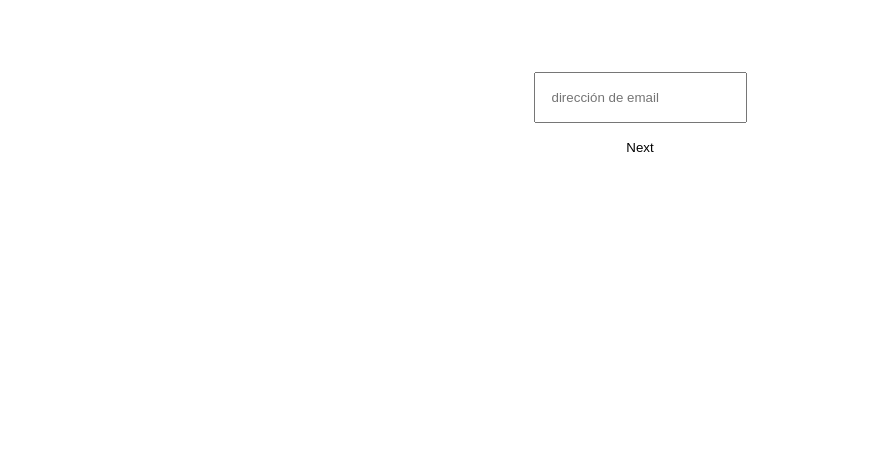
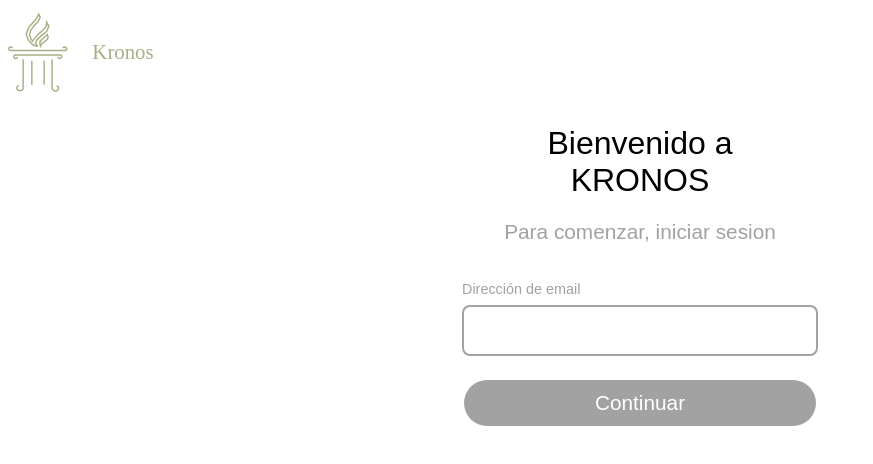
Before and after one commit to Frotolin08/Kronos-Proyecto, a React (Vite) app in the folder Frontend/: page /login in a window 1280 px wide. Shown: the top 464 px of the page, without its empty margins (0-873 px from the left). Built offline with nearby package versions, Linux system fonts and the light colour scheme; a web font is replaced by a local one.

Commit message:
terminado wireframes de login y register falta la segunda tab de contraseña+username

```diff
--- a/Frontend/src/Pages/Login.jsx
+++ b/Frontend/src/Pages/Login.jsx
@@ -1,14 +1,21 @@
+import FancyTitle from "../components/FancyTitle";
 import SplitForm from "../components/SplitForm";
-
+import NavBar from '../components/NavBar'
 export default function Login() {
 const fields= [{name: 'username',
-placeholder: 'dirección de email',
-requireMsg: 'inserte username'},
+requireMsg: 'inserte username',
+label: 'Dirección de email'},
 {name: 'password',
-placeholder: 'contraseña',
 requireMsg: 'inserte contraseña',
-isPassword: true,},
+isPassword: true,
+label:'Contraseña'},
 ]
-return(<SplitForm fields={fields} class='login'/>)
-
+return(
+    <>
+    <NavBar class='emptyNav'logo='../../public/logo.svg' titleLink='/' titleText="Kronos"/>
+<div className='loginPage'>
+    <FancyTitle class='loginTitle'text='Bienvenido a KRONOS' subTitle='Para comenzar, iniciar sesion'/>
+<SplitForm fields={fields} class='login' submitBtn='Inicia Sesion'/>
+</div>
+</>)
 }
--- a/Frontend/src/Pages/Register.jsx
+++ b/Frontend/src/Pages/Register.jsx
@@ -1,38 +1,20 @@
-import { useState } from "react"
-import Form from "../components/Form";
-import PageDisabledModal from "../components/PageDisabledModal";
-import { register } from "../../api/auth";
-export default function Register() {
-const fields =[{
-    name: "username",
-    placeholder: "create a username",
-    requireMsg: "Please insert a username",
-},{
-name: "password",
-    placeholder: "create a password",
-    requireMsg: "Please insert a password",
-    isPassword: true,
-},
-{
-    name: 'repeat password',
-    placeholder: 'please repeat your password',
-    requireMsg: 'please insert the same password',
-    isPassword: true,
-    validateWithPassword: true
+import FancyTitle from "../components/FancyTitle";
+import SplitForm from "../components/SplitForm";
+import NavBar from '../components/NavBar'
+export default function Login() {
+const fields= [{name: 'username',
+requireMsg: 'inserte username',
+placeholder: 'nombre@empresa.com'},
+{name: 'password',
+requireMsg: 'inserte contraseña',
+isPassword: true,},
+]
+return(
+    <>
+    <NavBar class='emptyNav'logo='../../public/logo.svg' titleLink='/' titleText="Kronos"/>
+<div className='loginPage'>
+    <FancyTitle class='loginTitle'text='Regístrate en KRONOS' subTitle='Da comienzo a esta experiencia'/>
+<SplitForm fields={fields} class='register' submitBtn='Inicia Sesion'/>
+</div>
+</>)
 }
-]
-
-const [triggered, setTriggered] = useState(false);
-  const disable = () => setTriggered(false);
-    return (<><p>Please fill out the register form</p>
-    <Form onSubmit={register}fields={fields} setTriggered={setTriggered}
-        triggered={triggered}
-        openModal={true}/>
-         <PageDisabledModal
-                triggered={triggered}
-                disable={disable}
-                innerText="Form submitted succesfully"
-              />
-</>
-)
-}
--- a/Frontend/src/components/NavBar.jsx
+++ b/Frontend/src/components/NavBar.jsx
@@ -4,9 +4,11 @@ export default function Navbar(props) {
 
 return(
 
-<div className='NavBar'>
+<div className={props.class? props.class :'NavBar'}>
     <div className="NavBarLeftDiv">
+    <Link to={props.titleLink}>
     <img onClick={props.logoOnClick}src={props.logo}/>
+    </Link>
     <Link to={props.titleLink}>
         {props.titleText}
     </Link>
--- a/Frontend/src/components/SplitForm.jsx
+++ b/Frontend/src/components/SplitForm.jsx
@@ -26,12 +26,13 @@ export default function(props) {
 return(
 
 <form onSubmit={handleSubmit(onSubmit)} className={props.class}>
+        <label>{currentField.label}</label>
         <input
         type={currentField.isPassword && "password"} {...register(currentField.name, {required: currentField.requireMsg})}
         placeholder={currentField.placeholder}
         />
 
-      <button type='submit'> {step < formFields.length - 1 ? 'Next' : 'Submit'}</button>
+      <button type='submit'> {step < formFields.length - 1 ? 'Continuar' : props.submitBtn}</button>
       </form>
 
 
--- a/Frontend/src/styles.css
+++ b/Frontend/src/styles.css
@@ -1,3 +1,6 @@
+html {
+  font-family: var(--font);
+}
 :root {
   --secondaryColor: #D9D9D9;
   --mainColor: white;
@@ -5,7 +8,7 @@
   --textColor: rgb(255, 255, 255);
   --font: arial;
   --classyFont: 'Castoro Titling';
-  --headerSize: 3.5vmin;
+  --headerSize: 1.3rem;
   --defaultFontWeight: 100;
   --decal: #575F1082;
   --textSize:
@@ -168,18 +171,123 @@ font-size: var(--headerSize);
   }
 
   .login {
-width: 100%;
+width: fit-content;
 text-align: center;
 display: flex;
 align-items: center;
 flex-direction: column;
-padding-top: 4rem;
-gap: 1rem;
+margin-top: 1rem;
+gap: 1.5rem;
 font-family: var(--font);
 
   }
   .login input {
 
-padding: 1rem
+padding: 1rem;
+width: 20rem;
+border-radius: .5rem;
+border-color: var(--tertiaryColor);
+border-width: 0.15rem;
+border-style: solid;
+  }
+
+  .login button {
+
+    width: 22rem;
+    background-color: var(--tertiaryColor);
+    padding: .7rem;
+    border-radius: 1.5rem;
+color: var(--textColor);
+font-size: var(--headerSize);
 
   }
+
+  .loginPage {
+
+display: flex;
+flex-direction: column;
+align-items: center;
+text-align: center;
+padding-top: 6rem;
+font-family: var(--font);
+
+  }
+  .loginTitle {
+    display: flex;
+    justify-content: center;
+    align-items: center;
+    flex-direction: column;
+  }
+  .loginTitle h1{
+margin-bottom: 0;
+font-weight: 100;
+width:15rem;
+  }
+
+  .loginTitle p {
+color:var(--tertiaryColor);
+font-size: 1.3rem;
+
+  }
+
+  .emptyNav {
+
+    width: 100%;
+    display: flex;
+    align-items: center;
+    position: fixed;
+    top: 0px;
+    left: 0px;
+    box-sizing: border-box;
+    background-color: var(--mainColor);
+    height: 12vh;
+    justify-content: space-between;
+    padding: 0.5em;
+
+  }
+  .emptyNav button {
+display: none;
+
+  }
+  .login label {
+
+    margin-bottom: -1rem;
+    font-size: .9rem;
+    color:var(--tertiaryColor);
+    align-self: flex-start;
+   }
+
+   .register {
+    width: fit-content;
+    text-align: center;
+    display: flex;
+    align-items: center;
+   margin-top: 1rem;
+    font-family: var(--font);
+   }
+   .register input {
+    padding: .7rem;
+    width: 15rem;
+    border-top-left-radius: .5rem;
+    border-bottom-left-radius: .5rem;
+    border-color: var(--tertiaryColor);
+    border-width: 0.15rem;
+    border-style: solid;
+    font-size: var(--headerSizes);
+
+   }
+.register button {
+
+  background-color: var(--tertiaryColor);
+  height: max-content;
+  padding: .7rem;
+  border-color: var(--tertiaryColor);
+    border-width: 0.15rem;
+    border-style: solid;
+  margin: 0;
+  border-top-right-radius: .5rem;
+  border-bottom-right-radius: .5rem;
+  font-size: var(--headerSizes);
+  color: var(--mainColor);
+
+}
```
